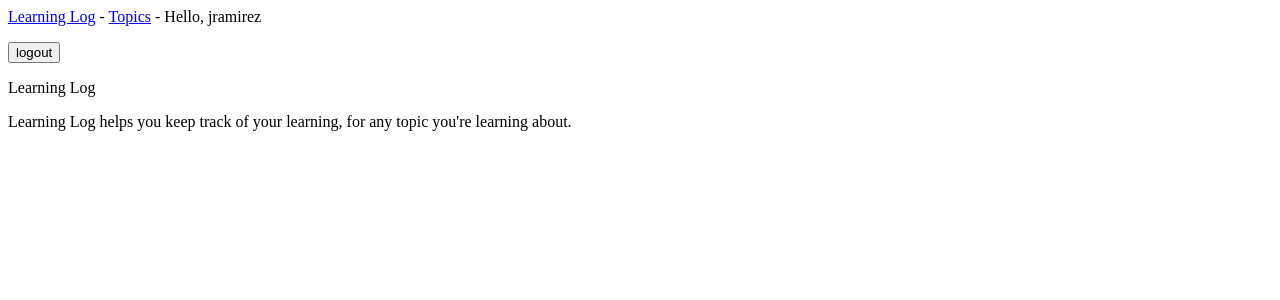
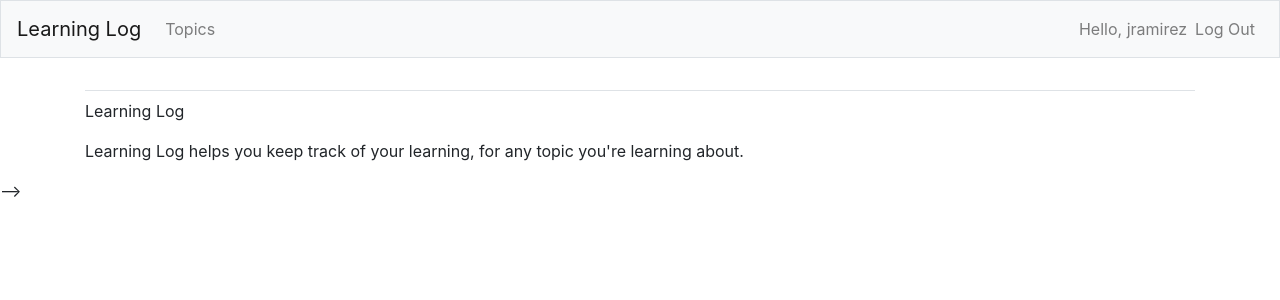
Before and after one commit to jonathan6ramirez/learning_log_web, a Django app: page / in a window 1280 px wide. Shown: the top 300 px of the page. Run offline with Django 5.2, Linux system fonts and the light colour scheme; a user stored in the database is signed in; some libraries are stand-ins or nearby versions.

Commit message:
Added bootstrap to the project and styled the base page.

```diff
--- a/learning_log/settings.py
+++ b/learning_log/settings.py
@@ -34,6 +34,8 @@ INSTALLED_APPS = [
     # My apps.
     "learning_logs",
     "users",
+    # Third party apps.
+    "bootstrap4",
     # Default django apps.
     "django.contrib.admin",
     "django.contrib.auth",
--- a/learning_logs/templates/learning_logs/base.html
+++ b/learning_logs/templates/learning_logs/base.html
@@ -1,17 +1,76 @@
-<p>
-  <a href="{% url 'learning_logs:index' %}">Learning Log</a> -
-  <a href="{% url 'learning_logs:topics' %}">Topics</a> -
-  {% if user.is_authenticated %}
-    Hello, {{ user.username }}
-    <!-- <a href="{% url 'users:logout' %}">Log out</a> -->
-    <form method="post" action="{% url 'users:logout' %}">
-      {% csrf_token %}
-      <button type="submit">logout</button>
-    </form>
-  {% else %}
-    <a href="{% url 'users:register' %}">Register</a>
-    <a href="{% url 'users:login' %}">Log in</a>
-  {% endif %}
-</p>
+{% load bootstrap4 %}
 
-{% block content %}{% endblock content %}
+<!doctype html>
+<html lang='en'>
+  <head>
+    <meta name="viewport" content="width=device-width, initial-scale=1, shrink-to-fit=no">
+    <title>Learning Log</title>
+
+    {% bootstrap_css %}
+    {% bootstrap_javascript jquery='full' %}
+  </head>
+
+  <body>
+
+    <nav class="navbar navbar-expand-md navbar-light bg-light mb-4 border">
+
+      <a class="navbar-brand" href="{% url 'learning_logs:index' %}">Learning Log</a>
+
+      <button class="navbar-toggler" type="button" data-toggle="collapse" data-target="#navbarCollapse"
+        aria-controls="navbarCollapse" aria-expanded="false" aria-label="Toggle navigation">
+        <span class="navbar-toggler-icon"></span>
+      </button>
+      <div class="collapse navbar-collapse" id="navbarCollapse">
+        <ul class="navbar-nav mr-auto">
+          <li class="nav-item">
+            <a class="nav-link" href="{% url 'learning_logs:topics' %}">Topics</a>
+          </li>
+        </ul>
+
+        <ul class="navbar-nav ml-auto">
+          {% if user.is_authenticated %}
+          <li class="nav-item">
+            <span class="navbar-text">Hello, {{ user.username }}</span>
+          </li>
+          <li class="nav-item">
+            <a class="nav-link" href="{% url 'users:logout' %}">Log Out</a>
+          </li>
+          {% else %}
+          <li class="nav-item">
+            <a class="nav-link" href="{% url 'users:register' %}">Register</a>
+          </li>
+          <li class="nav-item">
+            <a class="nav-link" href="{% url 'users:login' %}">Log In</a>
+          </li>
+          {% endif %}
+        </ul>
+      </div>
+    </nav>
+
+    <main role="main" class="container">
+      <div class="pb-2 mb-2 border-bottom">
+        {% block page_header %}{% endblock page_header %}
+      </div>
+      <div>
+        {% block content %}{% endblock content %}
+      </div>
+    </main>
+
+    <!-- <p> -->
+    <!--   <a href="{% url 'learning_logs:index' %}">Learning Log</a> - -->
+    <!--   <a href="{% url 'learning_logs:topics' %}">Topics</a> - -->
+    <!--   {% if user.is_authenticated %} -->
+    <!--   Hello, {{ user.username }} -->
+    <!--   <!-- <a href="{% url 'users:logout' %}">Log out</a> --> -->
+    <!-- <form method="post" action="{% url 'users:logout' %}"> -->
+    <!--   {% csrf_token %} -->
+    <!--   <button type="submit">logout</button> -->
+    <!-- </form> -->
+    <!-- {% else %} -->
+    <!-- <a href="{% url 'users:register' %}">Register</a> -->
+    <!-- <a href="{% url 'users:login' %}">Log in</a> -->
+    <!-- {% endif %} -->
+    <!-- </p> -->
+  </body>
+
+</html>
```
